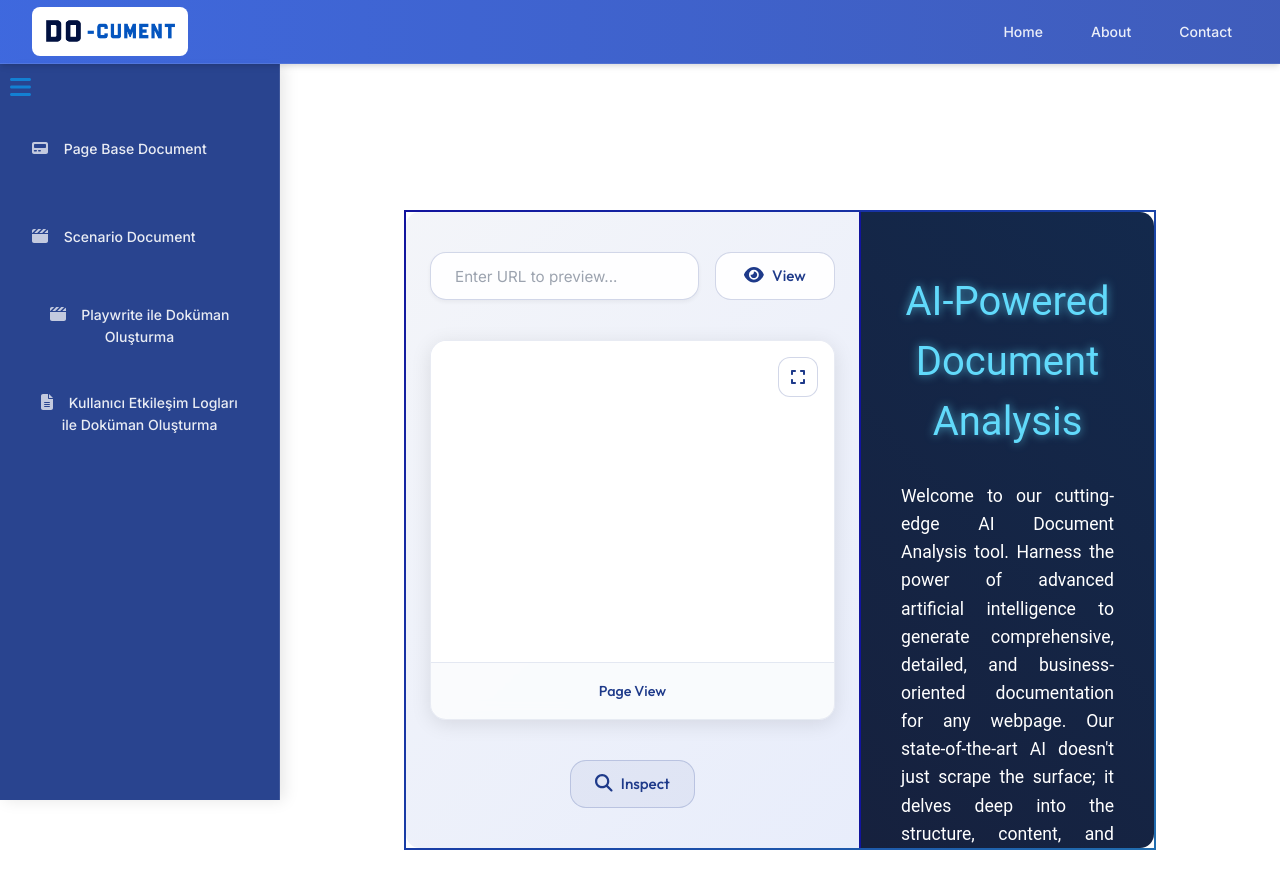
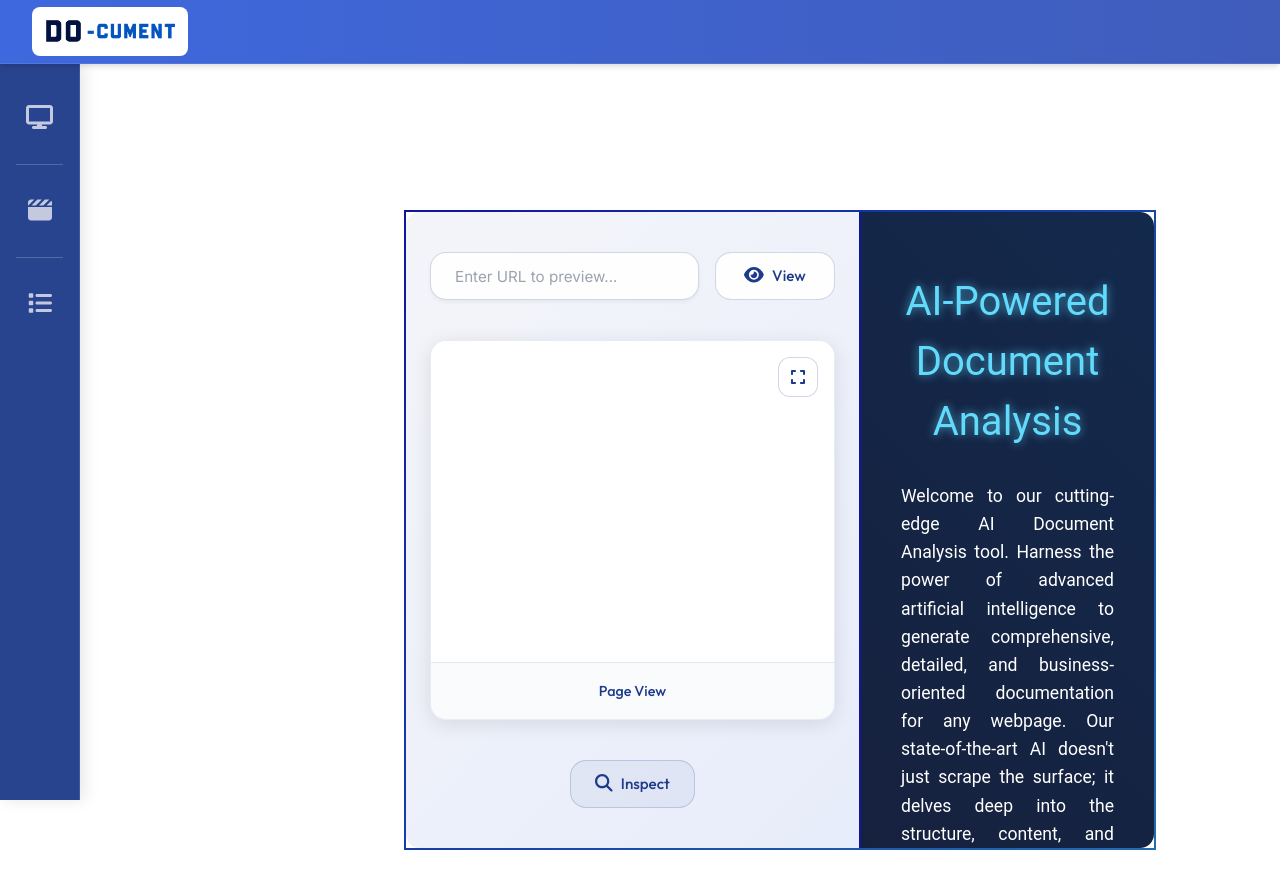
Before and after one commit to fatihserhatturan/aiscrapper, a Vue app: page / in a window 1280 px wide. Shown: the top 888 px of the page. Built offline with nearby package versions, Linux system fonts and the light colour scheme.

Commit message:
feat : final cut

```diff
--- a/src/components/Navbar/NavbarComponent.vue
+++ b/src/components/Navbar/NavbarComponent.vue
@@ -5,19 +5,8 @@
         <img src="@/assets/logostalker.png" alt="Logo" class="logo">
         <div class="logo-glow"></div>
         <div class="logo-particles">
-          <span></span>
-          <span></span>
-          <span></span>
-          <span></span>
-          <span></span>
-          <span></span>
         </div>
       </div>
-    </div>
-    <div class="flex gap-4">
-      <button class="nav-button">Home</button>
-      <button class="nav-button">About</button>
-      <button class="nav-button">Contact</button>
     </div>
   </nav>
 </template>
--- a/src/components/Sidebar/SidebarComponent.vue
+++ b/src/components/Sidebar/SidebarComponent.vue
@@ -1,42 +1,62 @@
 <template>
-  <div class="toggle-icon" @click="$emit('toggle-sidebar')">
-    <font-awesome-icon :icon="['fas', 'bars']" />
-  </div>
-  <div class="sidebar"  :class="{ 'sidebar-closed': !isOpen }">
-    <div class="sidebar-content" v-if="isOpen">
+  <div class="sidebar">
+    <div class="sidebar-content">
       <ul class="sidebar-menu">
-        <li class="menu-item" @click="navigateTo('/')">
+        <li
+          class="menu-item"
+          @click="navigateTo('/')"
+          @mousemove="(e) => updateTooltipPosition(e, 'page')"
+          @mouseenter="() => showTooltip('page')"
+          @mouseleave="() => hideTooltip('page')"
+        >
+          <div class="menu-item-background"></div>
+          <div class="menu-item-glow"></div>
           <router-link to="/" class="menu-link">
             <span class="menu-icon">
-              <font-awesome-icon :icon="['fa', 'pager']" />
+              <font-awesome-icon :icon="['fas', 'display']" />
             </span>
-            Page Base Document
           </router-link>
+          <div class="tooltip" v-show="tooltips.page">
+            <span class="tooltip-content">Page Base Document</span>
+          </div>
         </li>
-        <li class="menu-item" @click="navigateTo('/scenario')">
-          <router-link to="/scenario" class="menu-link">
+        <div class="divider"></div>
+        <li
+          class="menu-item"
+          @click="navigateTo('/scenario-document-pw')"
+          @mousemove="(e) => updateTooltipPosition(e, 'scenariopw')"
+          @mouseenter="() => showTooltip('scenariopw')"
+          @mouseleave="() => hideTooltip('scenariopw')"
+        >
+          <div class="menu-item-background"></div>
+          <div class="menu-item-glow"></div>
+          <router-link to="/scenario-document-pw" class="menu-link">
             <span class="menu-icon">
               <font-awesome-icon :icon="['fas', 'clapperboard']" />
             </span>
-            Scenario Document
           </router-link>
+          <div class="tooltip" v-show="tooltips.scenariopw">
+            <span class="tooltip-content">Scenario Document With Playwright</span>
+          </div>
         </li>
-        <li class="menu-item">
-          <router-link to="/scenario-document-pw">
+        <div class="divider"></div>
+        <li
+          class="menu-item"
+          @click="navigateTo('/scenario-document-no-pw')"
+          @mousemove="(e) => updateTooltipPosition(e, 'scenarionopw')"
+          @mouseenter="() => showTooltip('scenarionopw')"
+          @mouseleave="() => hideTooltip('scenarionopw')"
+        >
+          <div class="menu-item-background"></div>
+          <div class="menu-item-glow"></div>
+          <router-link to="/scenario-document-no-pw" class="menu-link">
             <span class="menu-icon">
-              <font-awesome-icon :icon="['fas', 'clapperboard']" />
+              <font-awesome-icon :icon="['fas', 'list']" />
             </span>
-            Playwrite ile Doküman Oluşturma
           </router-link>
-        </li>
-
-        <li class="menu-item">
-          <router-link to="/scenario-document-no-pw">
-            <span class="menu-icon">
-              <font-awesome-icon :icon="['fas', 'file-lines']" />
-            </span>
-            Kullanıcı Etkileşim Logları ile Doküman Oluşturma
-          </router-link>
+          <div class="tooltip" v-show="tooltips.scenarionopw">
+            <span class="tooltip-content">Scenario Document With User Logs</span>
+          </div>
         </li>
       </ul>
     </div>
@@ -44,25 +64,50 @@
 </template>
 
 <script>
+// Script kısmı aynı kalacak
 import { useRouter } from 'vue-router'
+import { reactive } from 'vue'
 
 export default {
   name: 'SidebarComponent',
-  props:{
-    isOpen: {
-      type: Boolean,
-      default: true
-    }
-  },
   setup() {
     const router = useRouter()
+    const tooltips = reactive({
+      page: false,
+      scenariopw: false,
+      scenarionopw: false
+    })
 
     const navigateTo = (path) => {
       router.push(path)
     }
 
+    const updateTooltipPosition = (event, tooltipId) => {
+      if (tooltips[tooltipId]) {
+        const tooltip = event.currentTarget.querySelector('.tooltip')
+        if (tooltip) {
+          tooltip.style.left = `${event.clientX + 15}px`
+          tooltip.style.top = `${event.clientY}px`
+        }
+      }
+    }
+
+    const showTooltip = (tooltipId) => {
+      Object.keys(tooltips).forEach(key => {
+        tooltips[key] = key === tooltipId
+      })
+    }
+
+    const hideTooltip = (tooltipId) => {
+      tooltips[tooltipId] = false
+    }
+
     return {
-      navigateTo
+      navigateTo,
+      updateTooltipPosition,
+      showTooltip,
+      hideTooltip,
+      tooltips
     }
   }
 }
@@ -73,7 +118,7 @@ export default {
 @import url('https://fonts.googleapis.com/css2?family=Outfit:wght@400;500;600&display=swap');
 
 .sidebar {
-  width: 280px;
+  width: 80px;
   height: calc(100vh - 64px);
   background: rgba(30, 58, 138, 0.95);
   border-right: 1px solid rgba(255, 255, 255, 0.1);
@@ -87,126 +132,185 @@ export default {
   z-index: 40;
 }
 
-.sidebar-closed {
-  width: 0;
-  overflow: hidden;
-}
-
-.toggle-icon {
-  color: #1380d3;
-  font-size: 1.5rem;
-  cursor: pointer;
-  position: fixed;
-  top: 70px; /* Navbar altında konumlandırır */
-  left: 10px; /* Sol tarafta tutar */
-  z-index: 50; /* Sidebar'ın önünde gösterir */
-}
-
-.toggle-icon:hover {
-  color: #2563eb; /* Hover durumunda ikon rengini değiştirir */
-}
-
-.sidebar-closed .sidebar-content {
-  opacity: 0;
-}
-
 .sidebar-content {
-  padding: 1.5rem 1rem;
+  padding: 1rem 0;
   height: 100%;
-  overflow-y: auto;
-  transition: opacity 0.3s ease-in-out;
-  opacity: 1;
-}
-
-.sidebar-closed .sidebar-content {
-  opacity: 0;
 }
 
 .sidebar-menu {
   list-style: none;
   padding: 0;
-  margin-top:20px;
+  margin: 0;
+  height: 100%;
 }
 
 .menu-item {
   font-family: 'Inter', sans-serif;
   font-weight: 500;
-  font-size: 0.875rem;
-  padding: 0.75rem 1rem;
-  margin: 0.5rem 0;
-  border-radius: 0.5rem;
+  font-size: 1.5rem;
+  padding: 1.25rem 0;
   cursor: pointer;
   transition: all 0.2s ease-in-out;
   display: flex;
+  justify-content: center;
   align-items: center;
   color: rgba(255, 255, 255, 0.9);
   background: transparent;
   position: relative;
   overflow: hidden;
-  height: 80px;
-  width: 100%;
+}
+
+.menu-item-background {
+  position: absolute;
+  inset: 5px;
+  border-radius: 8px;
+  background: rgba(30, 58, 138, 0.3);
+  transform: scale(0.6);
+  opacity: 0;
+  transition: all 0.3s cubic-bezier(0.4, 0, 0.2, 1);
+}
+
+.menu-item-glow {
+  position: absolute;
+  inset: 0;
+  border-radius: 8px;
+  background: radial-gradient(
+    circle at center,
+    rgba(96, 165, 250, 0.4) 0%,
+    rgba(96, 165, 250, 0) 70%
+  );
+  opacity: 0;
+  transform: scale(1.5);
+  transition: all 0.4s cubic-bezier(0.4, 0, 0.2, 1);
+}
+
+.menu-item:hover .menu-item-background {
+  transform: scale(1);
+  opacity: 1;
+}
+
+.menu-item:hover .menu-item-glow {
+  opacity: 1;
+  transform: scale(1);
 }
 
 .menu-icon {
-  margin-right: 0.75rem;
-  font-size: 1rem;
   opacity: 0.8;
+  transition: all 0.3s cubic-bezier(0.4, 0, 0.2, 1);
+  position: relative;
+  z-index: 1;
 }
 
-.menu-item::before {
+.menu-item:hover .menu-icon {
+  opacity: 1;
+  transform: scale(1.1);
+  text-shadow: 0 0 20px rgba(96, 165, 250, 0.8);
+  animation: iconPulse 1.5s ease-in-out infinite;
+}
+
+.menu-item:active .menu-icon {
+  transform: scale(0.95);
+}
+
+.menu-item:active .menu-item-background {
+  transform: scale(0.95);
+  background: rgba(30, 58, 138, 0.5);
+}
+
+.menu-item:active .menu-item-glow {
+  opacity: 0.8;
+  transform: scale(0.95);
+}
+
+@keyframes iconPulse {
+  0% {
+    text-shadow: 0 0 20px rgba(96, 165, 250, 0.8);
+  }
+  50% {
+    text-shadow: 0 0 30px rgba(96, 165, 250, 0.6);
+  }
+  100% {
+    text-shadow: 0 0 20px rgba(96, 165, 250, 0.8);
+  }
+}
+
+.divider {
+  height: 1px;
+  background: rgba(255, 255, 255, 0.2);
+  margin: 0.5rem 1rem;
+}
+
+/* Tooltip styles remain the same */
+.tooltip {
+  --tooltip-bg: rgba(30, 58, 138, 0.95);
+  position: fixed;
+  background: var(--tooltip-bg);
+  color: white;
+  padding: 0.1rem;
+  border-radius: 0.5rem;
+  font-size: 0.875rem;
+  white-space: nowrap;
+  pointer-events: none;
+  z-index: 1000;
+  transform: translateY(-50%);
+  backdrop-filter: blur(10px);
+  border: 1px solid rgba(255, 255, 255, 0.1);
+  box-shadow: 0 0 20px rgba(30, 58, 138, 0.3),
+              0 0 40px rgba(30, 58, 138, 0.2),
+              0 0 60px rgba(30, 58, 138, 0.1);
+  animation: tooltipAppear 0.3s cubic-bezier(0.68, -0.55, 0.265, 1.55);
+}
+
+.tooltip::before {
   content: '';
   position: absolute;
-  left: 0;
-  top: 0;
-  height: 100%;
-  width: 0.25rem;
-  background: #60a5fa;
-  opacity: 0;
-  transition: opacity 0.2s ease-in-out;
-  border-radius: 0 4px 4px 0;
+  left: -6px;
+  top: 50%;
+  transform: translateY(-50%);
+  border-style: solid;
+  border-width: 6px 6px 6px 0;
+  border-color: transparent var(--tooltip-bg) transparent transparent;
 }
 
-.menu-item:hover {
-  background: rgba(255, 255, 255, 0.1);
-  color: #ffffff;
+.tooltip-content {
+  display: block;
+  padding: 0.5rem 1rem;
+  background: linear-gradient(135deg, rgba(255,255,255,0.1) 0%, rgba(255,255,255,0) 100%);
+  border-radius: 0.4rem;
+  transform-origin: left;
+  animation: contentAppear 0.3s ease forwards;
 }
 
-.menu-item:hover::before {
-  opacity: 1;
+@keyframes tooltipAppear {
+  0% {
+    opacity: 0;
+    transform: translateY(-50%) scale(0.8);
+  }
+  100% {
+    opacity: 1;
+    transform: translateY(-50%) scale(1);
+  }
 }
 
-.menu-item:active {
-  transform: translateX(2px);
-}
-
-/* Custom Scrollbar */
-.sidebar-content::-webkit-scrollbar {
-  width: 5px;
-}
-
-.sidebar-content::-webkit-scrollbar-track {
-  background: rgba(255, 255, 255, 0.1);
-}
-
-.sidebar-content::-webkit-scrollbar-thumb {
-  background: rgba(255, 255, 255, 0.2);
-  border-radius: 10px;
-}
-
-.sidebar-content::-webkit-scrollbar-thumb:hover {
-  background: rgba(255, 255, 255, 0.3);
+@keyframes contentAppear {
+  0% {
+    opacity: 0;
+    transform: scaleX(0);
+  }
+  100% {
+    opacity: 1;
+    transform: scaleX(1);
+  }
 }
 
 @media (max-width: 768px) {
   .sidebar {
-    width: 240px;
+    width: 60px;
   }
 
   .menu-item {
-    padding: 0.625rem 0.875rem;
-    font-size: 0.813rem;
+    font-size: 1.25rem;
+    padding: 1rem 0;
   }
 }
-
-
 </style>
--- a/src/main.ts
+++ b/src/main.ts
@@ -5,10 +5,10 @@ import './index.css'
 // Font Awesome
 import { library } from '@fortawesome/fontawesome-svg-core';
 import { FontAwesomeIcon } from '@fortawesome/vue-fontawesome';
-import { faFileLines,faExpand, faCompress, faClapperboard,faPager, faEye, faMagnifyingGlass, faFileWord, faPrint, faPlus, faMinus, faBold, faItalic, faUnderline, faPalette, faBook, faInfoCircle, faWandMagicSparkles, faMoon, faSun, faFilePdf,faBars } from '@fortawesome/free-solid-svg-icons';
+import { faExpand, faCompress, faClapperboard,faPager, faEye, faMagnifyingGlass, faFileWord, faPrint, faPlus, faMinus, faBold, faItalic, faUnderline, faPalette, faBook, faInfoCircle, faWandMagicSparkles, faMoon, faSun, faFilePdf, faDisplay, faEdit, faFilePen, faCode, faList, faFileExport, } from '@fortawesome/free-solid-svg-icons';
 
 // Kullanacağın ikonları kütüphaneye ekle
-library.add(faBars,faFileLines,faExpand, faCompress, faClapperboard, faPager, faEye, faMagnifyingGlass, faFileWord, faPrint, faPlus, faMinus,faBold,faItalic,faUnderline,faPalette,faBook,faInfoCircle,faWandMagicSparkles,faMoon,faSun,faFilePdf);
+library.add(faExpand, faCompress, faClapperboard, faPager, faEye, faMagnifyingGlass, faFileWord, faPrint, faPlus, faMinus,faBold,faItalic,faUnderline,faPalette,faBook,faInfoCircle,faWandMagicSparkles,faMoon,faSun,faFilePdf,faDisplay,faFilePen,faCode,faList,faFileExport);
 
 createApp(App)
 .component('font-awesome-icon', FontAwesomeIcon)
```
Also changed, not shown: src/components/Document/DocumentComponent.vue (+45 -13 lines), 1 other file (tests, documents, lock files or other folders).
